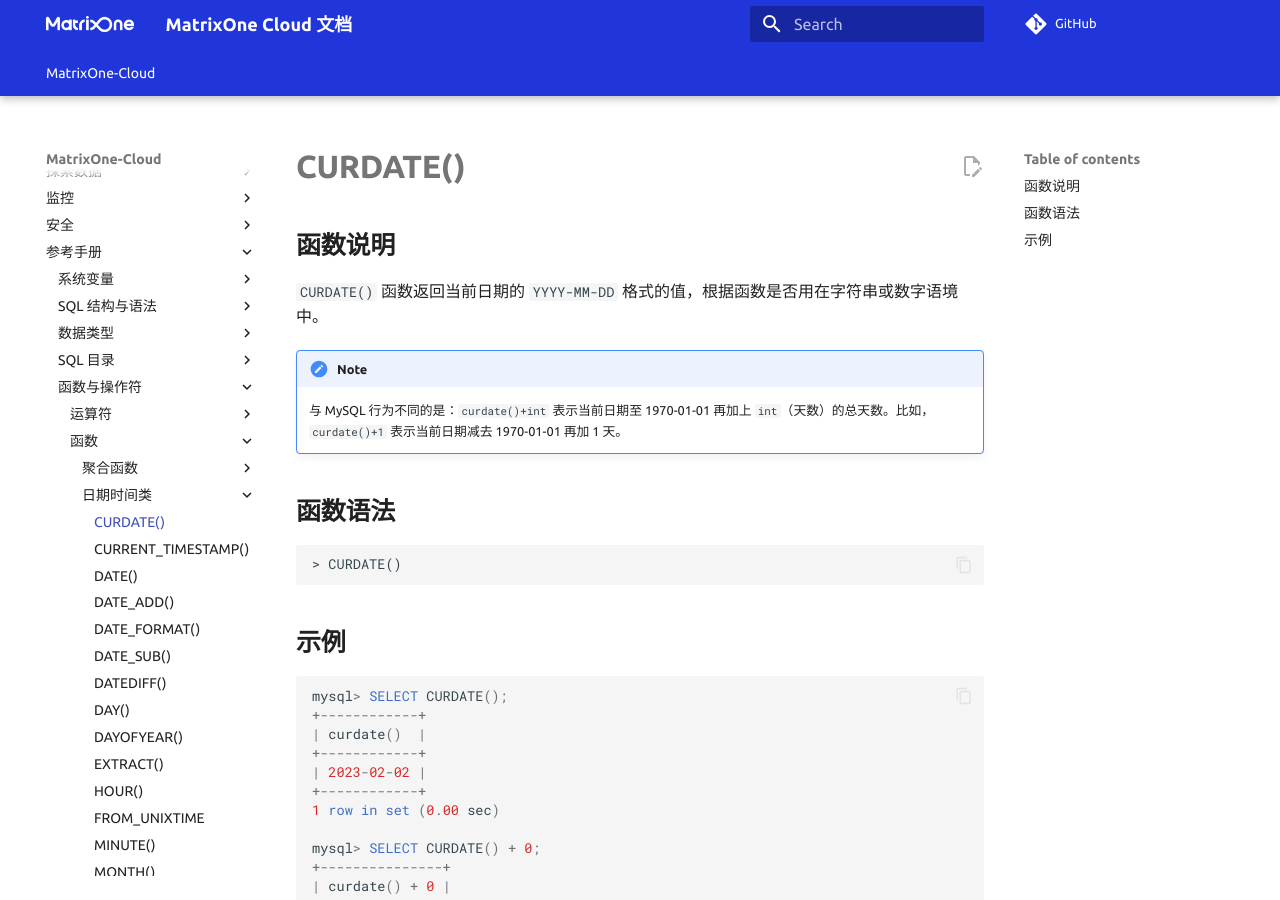
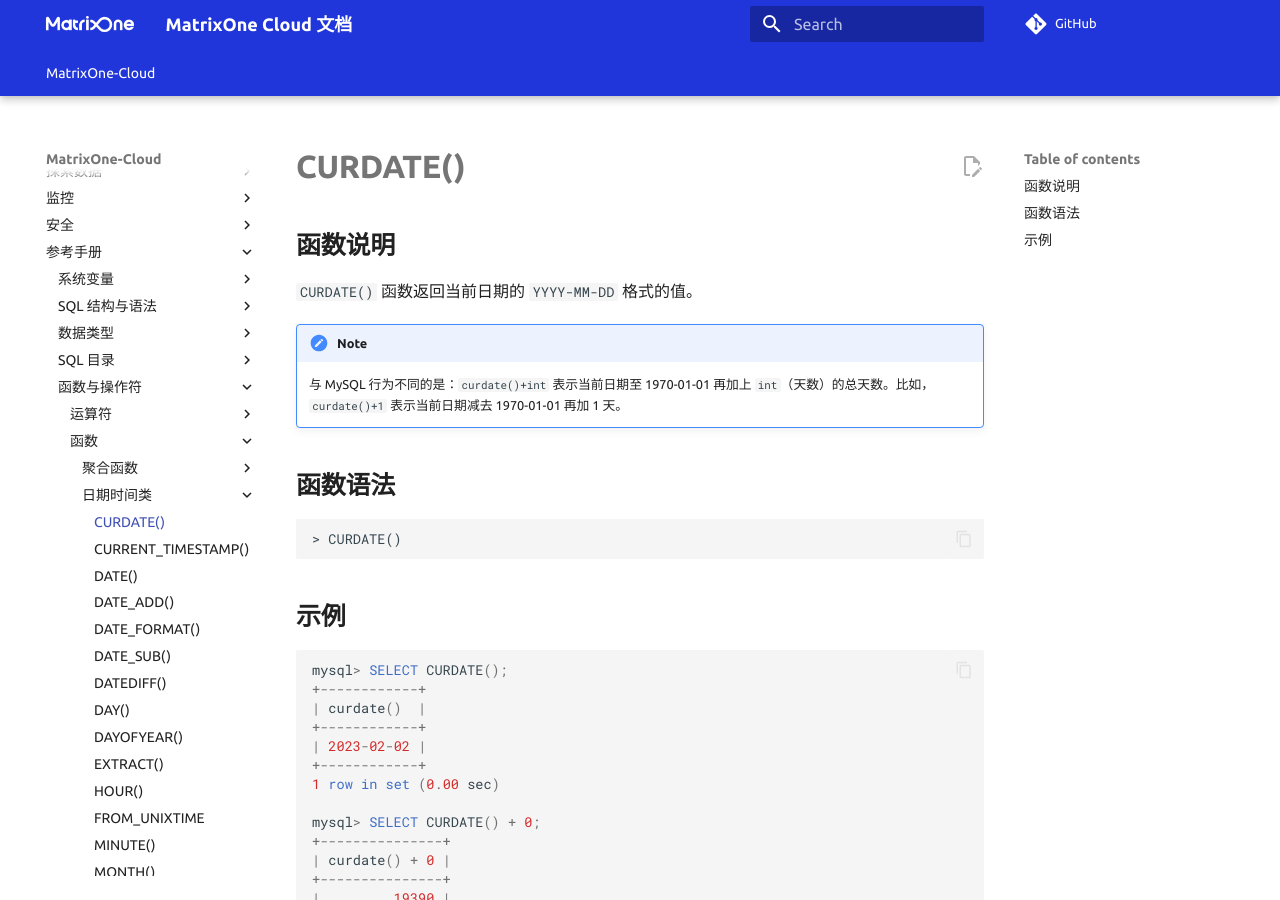
Before and after one commit to yangj1211/moc-docs, an MkDocs documentation site: the page built from docs/MatrixOne-Cloud/Reference/Functions-and-Operators/Datetime/curdate.md, in a window 1280 px wide and 900 px high. Built offline with MkDocs 1.6.1 and Material for MkDocs 9.7.7, drawn with Linux system fonts in a browser that asks for light colours; comment, search, counter and statistics services are not loaded; the version menu is left out.

Commit message:
Update curdate.md
Signed-off-by: xuanyiLee <89380523+xuanyiLee@users.noreply.github.com>

```diff
--- a/docs/MatrixOne-Cloud/Reference/Functions-and-Operators/Datetime/curdate.md
+++ b/docs/MatrixOne-Cloud/Reference/Functions-and-Operators/Datetime/curdate.md
@@ -2,7 +2,7 @@
 
 ## **函数说明**
 
-`CURDATE()` 函数返回当前日期的 `YYYY-MM-DD` 格式的值，根据函数是否用在字符串或数字语境中。
+`CURDATE()` 函数返回当前日期的 `YYYY-MM-DD` 格式的值。
 
 !!! note
     与 MySQL 行为不同的是：`curdate()+int` 表示当前日期至 1970-01-01 再加上 `int`（天数）的总天数。比如，`curdate()+1` 表示当前日期减去 1970-01-01 再加 1 天。
```
